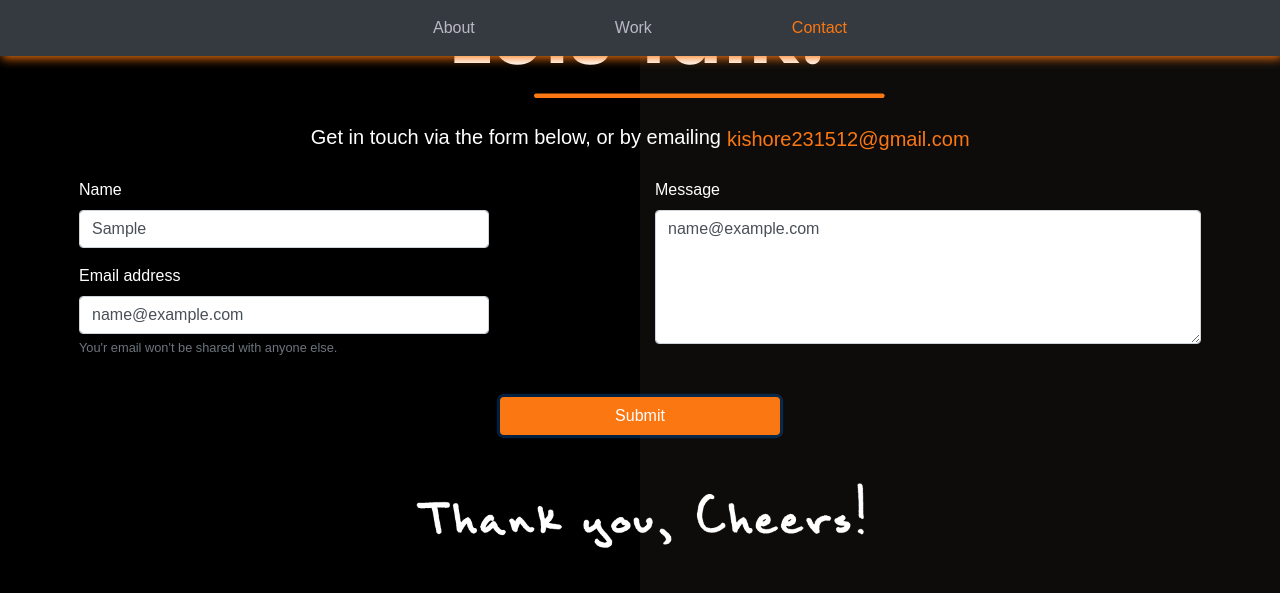
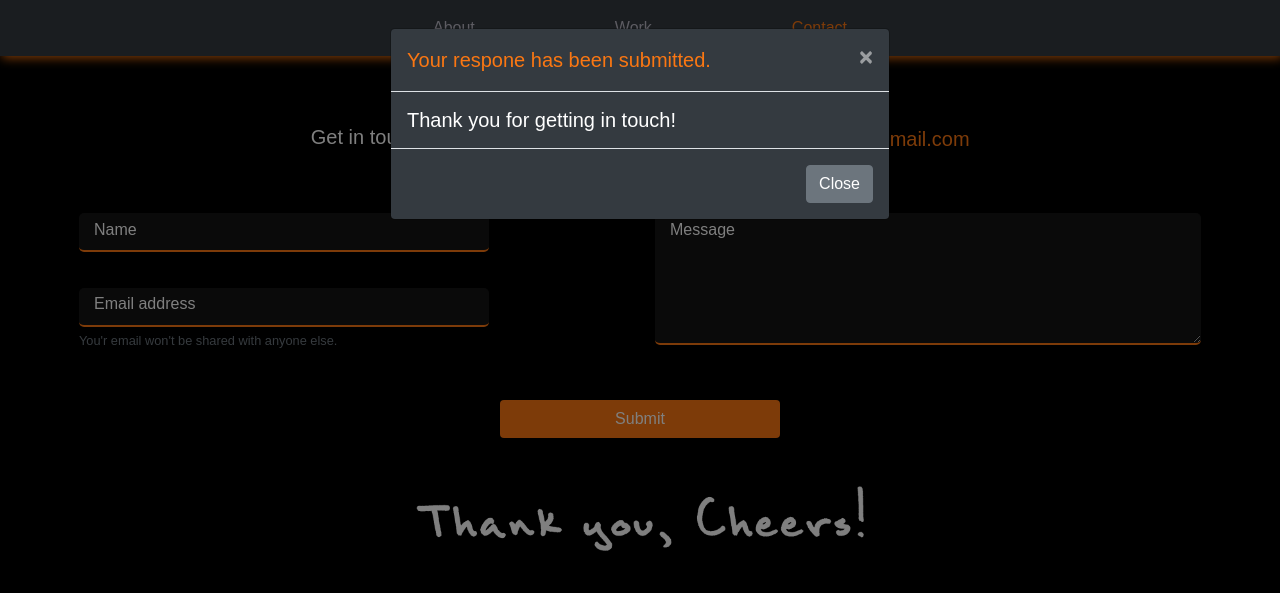
Before and after one commit to Kishore121523/Personal_Portfolio, a plain HTML site: page index.html in a window 1280 px wide. Both pictures are taken after typing "Sample", "name@example.com", "name@example.com" into the empty fields and a click on the button "Submit". Shown: the part 2497-3090 px from the top of the page. Drawn offline with nearby package versions, Linux system fonts and the light colour scheme; no server answers; a web font is replaced by a local one.

Commit message:
Add files via upload

```diff
--- a/css/styles.css
+++ b/css/styles.css
@@ -91,9 +91,17 @@ body {
   width: 100%;
   overflow-x: hidden;
 }
-#about-section,
+#about-section {
+  background: url(../image/Group\ 14.png);
+  background-repeat: no-repeat;
+  background-size: cover;
+  background-attachment: fixed;
+  min-height: 100vh;
+  width: 100%;
+  overflow-x: hidden;
+}
 #contact-section {
-  background: url(../image/Group\ 14.png);
+  background: url(../image/Rectangle\ 2.png);
   background-repeat: no-repeat;
   background-size: cover;
   background-attachment: fixed;
@@ -201,6 +209,10 @@ body {
   padding-top: 20px;
   padding-bottom: 20px;
   text-align: center;
+}
+
+.modal-text {
+  color: #fb7712;
 }
 
 /* hover effects */
@@ -404,6 +416,76 @@ body {
   opacity: 0;
 }
 
+/* input */
+.form__group {
+  position: relative;
+  padding: 15px 0 0;
+  margin-top: 20px;
+  width: 50%;
+}
+
+.form__field {
+  font-family: inherit;
+  width: 100%;
+  border: 0;
+  border-bottom: 2px solid #fb7712;
+  outline: 0;
+  font-size: 1.3rem;
+  color: #fff;
+  padding: 3px 0;
+  /* background: transparent; */
+  transition: border-color 0.2s;
+  background-color: rgba(255, 255, 255, 0.08);
+  border-radius: 5px;
+  padding-left: 15px;
+}
+.form__field::placeholder {
+  color: transparent;
+}
+.form__field:placeholder-shown ~ .form__label {
+  font-size: 1rem;
+  cursor: text;
+  top: 20px;
+}
+
+.form__label {
+  position: absolute;
+  top: 0;
+  display: block;
+  transition: 0.2s;
+  font-size: 1rem;
+  color: white;
+  padding: 0 15px;
+}
+
+.form__field:focus {
+  padding-bottom: 6px;
+  padding-left: 15px;
+  padding-top: 8px;
+  font-weight: 400;
+  border-width: 3px;
+  border-image: linear-gradient(to right, #ee653b, #f09d3b);
+  border-image-slice: 1;
+  font-size: 1rem;
+  color: #fb7712;
+}
+.form__field:focus ~ .form__label {
+  position: absolute;
+  top: 0;
+  display: block;
+  transition: 0.2s;
+  font-size: 1rem;
+  /* color: #fb7712; */
+  font-weight: 700;
+  margin-bottom: 15px;
+}
+
+/* reset input */
+.form__field:required,
+.form__field:invalid {
+  box-shadow: none;
+}
+
 /* media queries */
 
 /* tablet screens */
--- a/index.html
+++ b/index.html
@@ -11,6 +11,8 @@
     <link href="https://unpkg.com/aos@2.3.1/dist/aos.css" rel="stylesheet" />
   <link rel="stylesheet" href="https://stackpath.bootstrapcdn.com/bootstrap/4.5.0/css/bootstrap.min.css"
     integrity="sha384-9aIt2nRpC12Uk9gS9baDl411NQApFmC26EwAOH8WgZl5MYYxFfc+NcPb1dKGj7Sk" crossorigin="anonymous" />
+
+
     <!-- font awesome -->
     <link rel="stylesheet" href="./webfonts/all.min.css" />
     <link href="https://fonts.googleapis.com/icon?family=Material+Icons" rel="stylesheet" />
@@ -187,15 +189,25 @@
               <div class="row">
                 <div class="col-md-6">
                  <form id="myForm">
-                    <div class="form-group">
+                    <!-- <div class="form-group">
                       <label for="txt1">Name</label>
                       <input name="name" type="text" class="form-control w-75" placeholder="Enter your name">
+                    </div> -->
+                    <div class="form__group field w-75">
+                      <input type="input" class="form__field" placeholder="Name" name="name" id='name' required />
+                      <label for="name" class="form__label">Name</label>
                     </div>
-                    <div class="form-group">
+
+                    <!-- <div class="form-group">
                       <label for="txt2">Email address</label>
                       <input name="email" type="email" class="form-control w-75" aria-describedby="emailHelp"
                         placeholder="Enter your email">
                       <small id="emailHelp" class="form-text text-muted">You'r email won't be shared with anyone else.</small>
+                    </div> -->
+                    <div class="form__group field pt-3 w-75">
+                      <input type="input" class="form__field bg" placeholder="Name" name="email" id='email' required />
+                      <small id="emailHelp" class="form-text text-muted">You'r email won't be shared with anyone else.</small>
+                      <label for="email" class="form__label">Email address</label>
                     </div>
 
                 </div>
@@ -203,16 +215,41 @@
                 <div class="col-md-6">
 
                   <!-- <form id="myForm-1"> -->
-                    <div class="form-group">
+                    <!-- <div class="form-group">
                       <label for="txt2">Message</label>
                       <textarea name="message" class="form-control" rows="5" placeholder="Enter email"></textarea>
+                    </div> -->
+                    <div class="form__group field w-100">
+                      <textarea name="message" id='message' class="form__field" rows="4" type="input" placeholder="Enter email"></textarea>
+                      <label for="message" class="form__label">Message</label>
                     </div>
                   <!-- </form> -->
                 </form>
                     </div>
                 </div>
 
-              <button type="button" onclick="SubForm()" class="btn btn-block w-25 mt-4 mx-auto submit-btn">Submit</button>
+              <button type="button" onclick="SubForm(),myFunction()" class="btn btn-block w-25 mt-5 mx-auto submit-btn" data-toggle="modal" data-target="#formModal">Submit</button>
+
+              <!-- modal -->
+              <div class="modal fade" id="formModal" tabindex="-1" role="dialog" aria-labelledby="formModalLabel"
+                aria-hidden="true">
+                <div class="modal-dialog" role="document">
+                  <div class="modal-content bg-dark">
+                    <div class="modal-header text-white">
+                      <h5 class="modal-title modal-text" id="formModalLabel">Your respone has been submitted.</h5>
+                      <button type="button" class="close text-white" data-dismiss="modal" aria-label="Close">
+                        <span aria-hidden="true" >&times;</span>
+                      </button>
+                    </div>
+                    <div class="modal-body text-white">
+                      <p class="blockquote py-auto my-auto display-1">Thank you for getting in touch!</p>
+                    </div>
+                    <div class="modal-footer">
+                      <button type="button" class="btn btn-secondary" data-dismiss="modal">Close</button>
+                    </div>
+                  </div>
+                </div>
+              </div>
 
               <div class="d-flex">
               <img src="./image/Thank you, Cheers!.png" class=" my-5 mx-auto thank-you" alt="">
@@ -281,6 +318,15 @@
     crossorigin="anonymous"></script>
 
   <script>
+
+
+
+
+
+    function myFunction() {
+        document.getElementById("myForm").reset();
+
+      }
     // animate on scroll
     AOS.init();
 
@@ -326,15 +372,17 @@
           url: 'https://api.apispreadsheets.com/data/16848/',
           type: 'post',
           data: $("#myForm").serializeArray(),
-          success: function () {
-            alert("Form Data Submitted :)")
-          },
+          // success: function () {
+          //   alert("Response submitted successfully!")
+          // },
           error: function () {
             alert("There was an error :(")
           }
         });
 
+
       }
+
 
 
 
```
